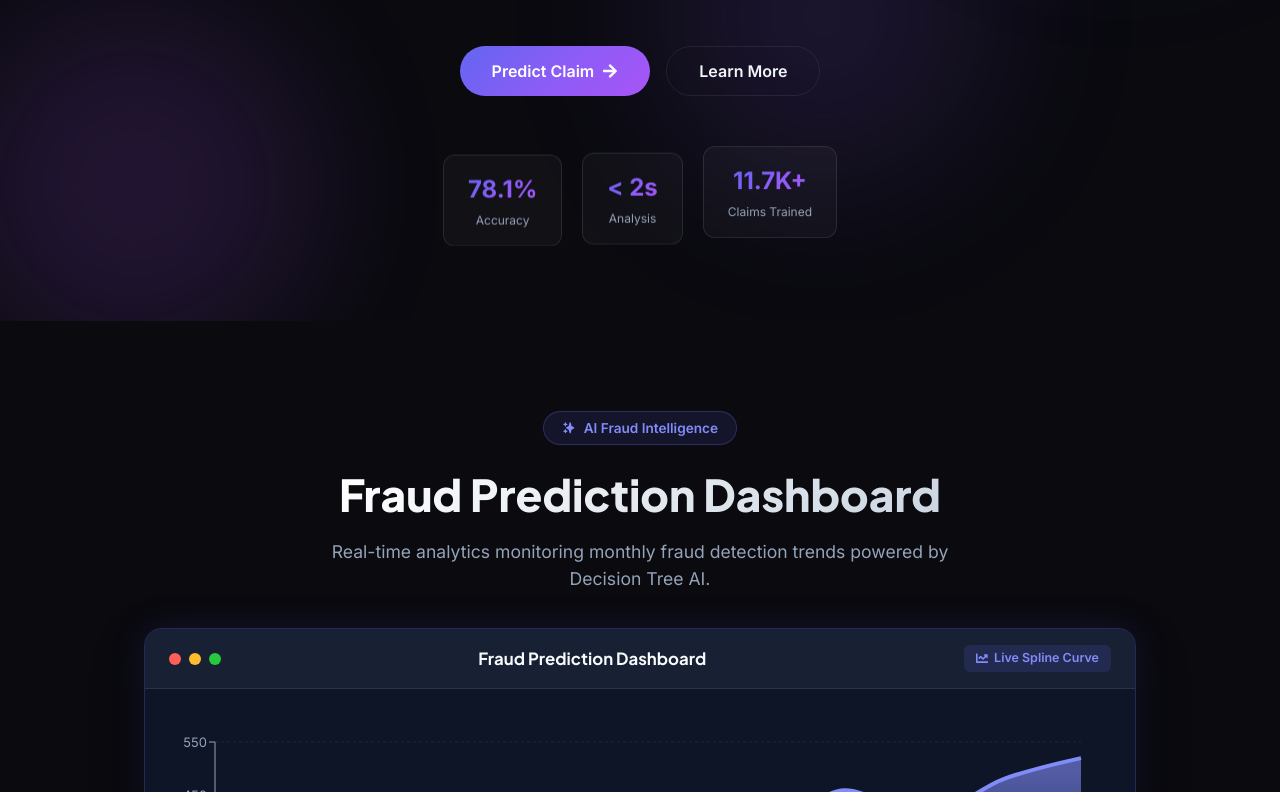
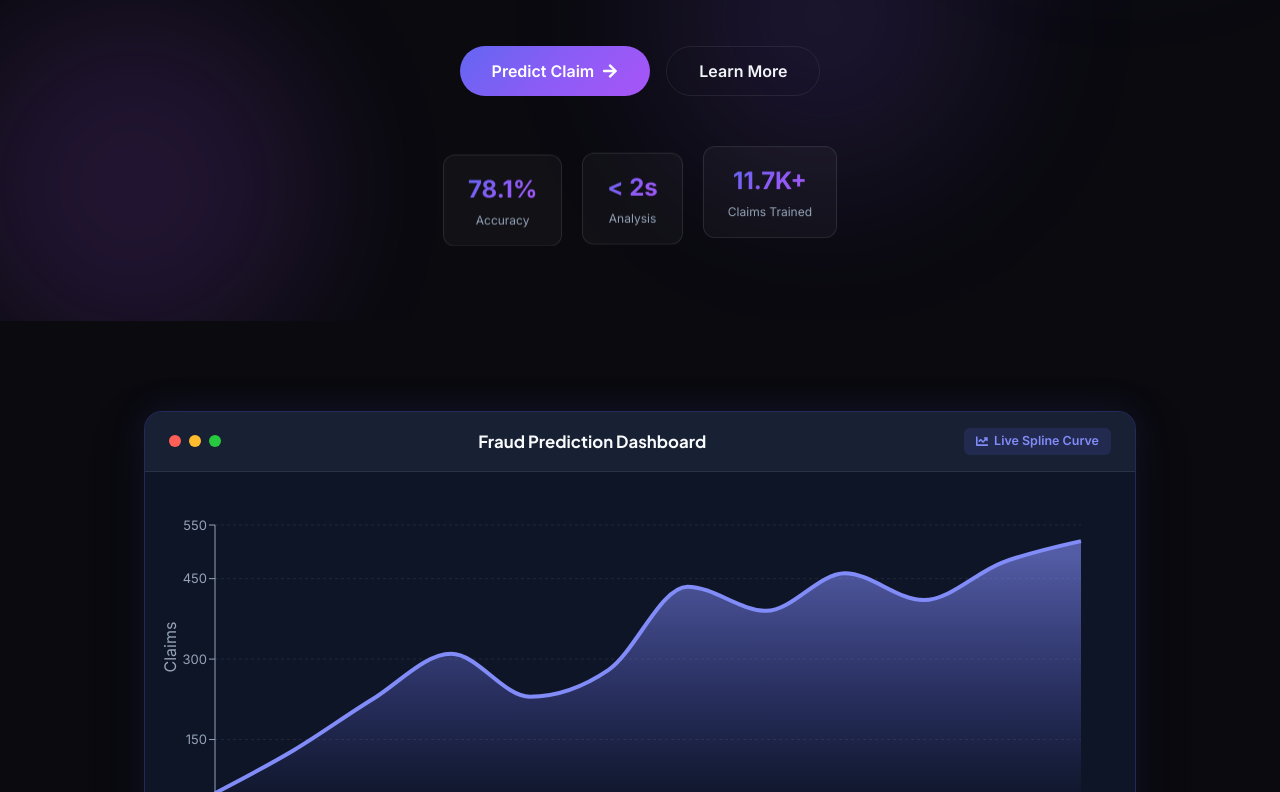
Before and after one commit to elvishpatel/vehicle-insurance-fraud-detection, a React (Vite) app in the folder frontend/: page / in a window 1280 px wide. Shown: the part 479-1271 px from the top of the page. Built offline with nearby package versions, Linux system fonts and the light colour scheme; no server answers.

Commit message:
Graph issue fixed

```diff
--- a/frontend/src/components/ModelAnalytics.jsx
+++ b/frontend/src/components/ModelAnalytics.jsx
@@ -44,17 +44,6 @@ const ModelAnalytics = () => {
   return (
     <section id="analytics" className="analytics">
       <div className="analytics__container">
-        {/* Header */}
-        <div className="analytics__header">
-          <div className="analytics__badge">
-            <HiSparkles /> AI Fraud Intelligence
-          </div>
-          <h2 className="analytics__title">Fraud Prediction Dashboard</h2>
-          <p className="analytics__subtitle">
-            Real-time analytics monitoring monthly fraud detection trends powered by Decision Tree AI.
-          </p>
-        </div>
-
         {/* Mac Window Fraud Prediction Chart */}
         <div className="dash__mac-window">
           {/* Mac Window Title Bar */}
```
